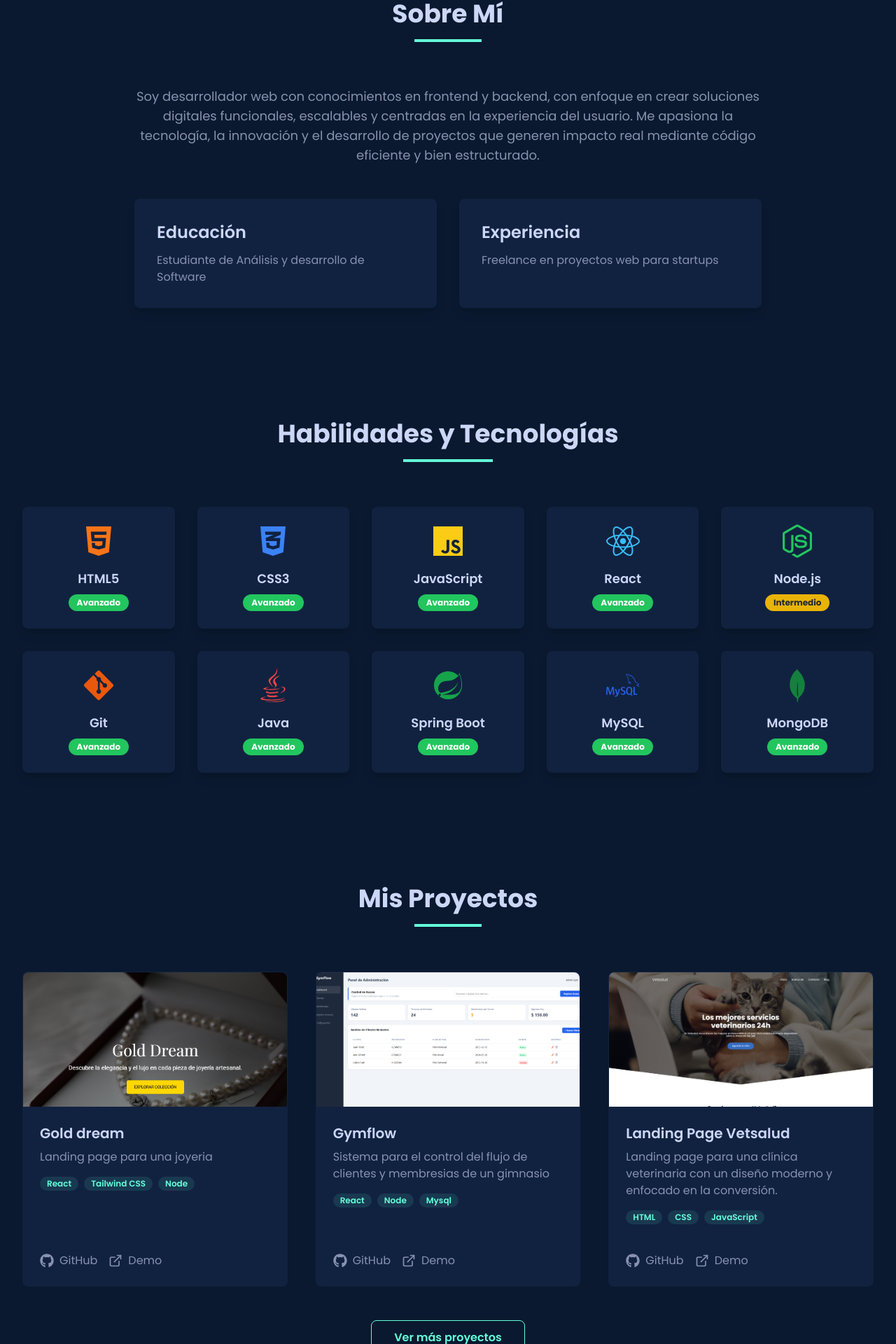
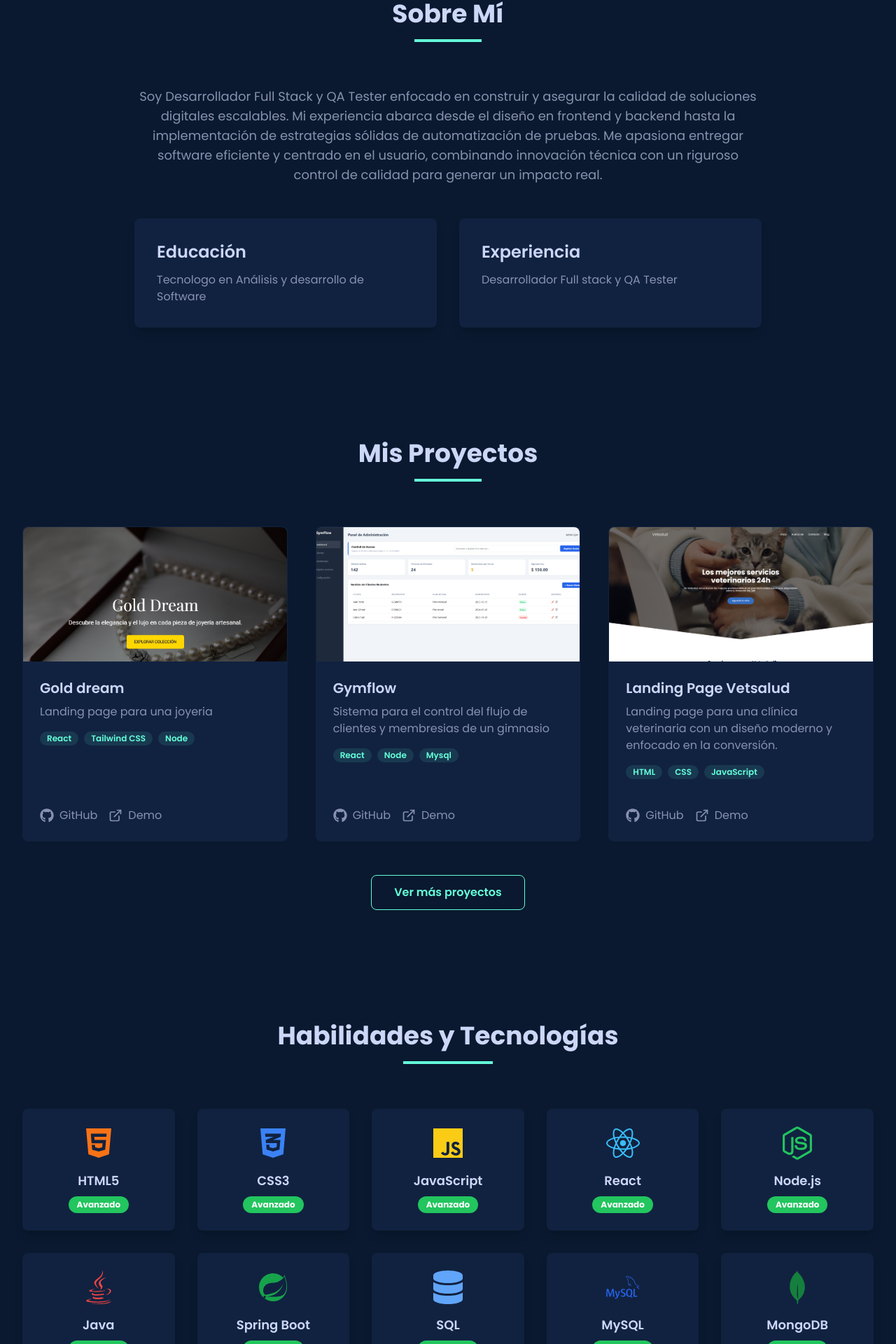
Before and after one commit to Tony2908/Portafolio-web, a React (Vite) app: page / in a window 1280 px wide. Shown: the part 880-2800 px from the top of the page at 70% size. Built offline with nearby package versions, Linux system fonts and the light colour scheme.

Commit message:
Feat: agregar nuevas habilidades de QA y Dev, y ajustar orden de secciones

```diff
--- a/src/App.jsx
+++ b/src/App.jsx
@@ -3,8 +3,8 @@ import { motion } from 'framer-motion';
 import Header from './components/Header';
 import Hero from './components/Hero';
 import About from './components/About';
+import Projects from './components/Projects';
 import Skills from './components/Skills';
-import Projects from './components/Projects';
 import Contact from './components/Contact';
 import Footer from './components/Footer';
 
@@ -14,8 +14,8 @@ function App() {
       <Header />
       <Hero />
       <About />
+      <Projects />
       <Skills />
-      <Projects />
       <Contact />
       <Footer />
     </div>
--- a/src/components/About.jsx
+++ b/src/components/About.jsx
@@ -24,8 +24,7 @@ const About = () => {
         >
           {/* --- CAMBIO 2: Color del párrafo principal --- */}
           <p className="text-lg text-dark-text mb-12">
-            Soy desarrollador web con conocimientos en frontend y backend, con enfoque en crear soluciones digitales funcionales, escalables y centradas en la experiencia del usuario.
-            Me apasiona la tecnología, la innovación y el desarrollo de proyectos que generen impacto real mediante código eficiente y bien estructurado.
+           Soy Desarrollador Full Stack y QA Tester enfocado en construir y asegurar la calidad de soluciones digitales escalables. Mi experiencia abarca desde el diseño en frontend y backend hasta la implementación de estrategias sólidas de automatización de pruebas. Me apasiona entregar software eficiente y centrado en el usuario, combinando innovación técnica con un riguroso control de calidad para generar un impacto real.
           </p>
 
           {/* --- CAMBIO 3: Tarjetas para Educación y Experiencia --- */}
@@ -33,13 +32,13 @@ const About = () => {
             {/* Tarjeta de Educación */}
             <div className="bg-card p-8 rounded-lg shadow-lg text-left">
               <h3 className="text-2xl font-semibold mb-3 text-light-text">Educación</h3>
-              <p className="text-dark-text">Estudiante de Análisis y desarrollo de Software</p>
+              <p className="text-dark-text">Tecnologo en Análisis y desarrollo de Software</p>
             </div>
 
             {/* Tarjeta de Experiencia */}
             <div className="bg-card p-8 rounded-lg shadow-lg text-left">
               <h3 className="text-2xl font-semibold mb-3 text-light-text">Experiencia</h3>
-              <p className="text-dark-text">Freelance en proyectos web para startups</p>
+              <p className="text-dark-text">Desarrollador Full stack y QA Tester</p>
             </div>
           </div>
         </motion.div>
--- a/src/components/Hero.jsx
+++ b/src/components/Hero.jsx
@@ -67,7 +67,7 @@ const Hero = () => {
           <div className="text-xl mb-8 max-w-2xl mx-auto text-dark-text">
             <Typewriter
               options={{
-                strings: ['Desarrollador Web.', 'Apasionado por la tecnología.', 'Creador de soluciones digitales.'],
+                strings: ['Desarrollador Full Stack.', 'QA Tester.'],
                 autoStart: true,
                 loop: true,
                 delay: 70,
--- a/src/components/Skills.jsx
+++ b/src/components/Skills.jsx
@@ -1,7 +1,7 @@
 import React from 'react';
 import { motion } from 'framer-motion';
-import { FaHtml5, FaCss3Alt, FaJs, FaReact, FaNodeJs, FaGitAlt, FaJava } from 'react-icons/fa';
-import { SiMysql, SiMongodb } from 'react-icons/si';
+import { FaHtml5, FaCss3Alt, FaJs, FaReact, FaNodeJs, FaGitAlt, FaJava, FaDatabase, FaTheaterMasks } from 'react-icons/fa';
+import { SiMysql, SiMongodb, SiAppium, SiJenkins, SiPostman } from 'react-icons/si';
 import { BiLogoSpringBoot } from 'react-icons/bi';
 
 const Skills = () => {
@@ -10,12 +10,17 @@ const Skills = () => {
     { name: 'CSS3', icon: <FaCss3Alt className="text-blue-500" />, level: 'Avanzado' },
     { name: 'JavaScript', icon: <FaJs className="text-yellow-400" />, level: 'Avanzado' },
     { name: 'React', icon: <FaReact className="text-sky-400" />, level: 'Avanzado' },
-    { name: 'Node.js', icon: <FaNodeJs className="text-green-500" />, level: 'Intermedio' },
-    { name: 'Git', icon: <FaGitAlt className="text-orange-600" />, level: 'Avanzado' },
+    { name: 'Node.js', icon: <FaNodeJs className="text-green-500" />, level: 'Avanzado' },
     { name: 'Java', icon: <FaJava className="text-red-500" />, level: 'Avanzado' },
     { name: 'Spring Boot', icon: <BiLogoSpringBoot className="text-green-600" />, level: 'Avanzado' },
+    { name: 'SQL', icon: <FaDatabase className="text-blue-400" />, level: 'Avanzado' },
     { name: 'MySQL', icon: <SiMysql className="text-blue-600" />, level: 'Avanzado' },
     { name: 'MongoDB', icon: <SiMongodb className="text-green-700" />, level: 'Avanzado' },
+    { name: 'Playwright', icon: <FaTheaterMasks className="text-emerald-400" />, level: 'Avanzado' },
+    { name: 'Appium', icon: <SiAppium className="text-purple-500" />, level: 'Avanzado' },
+    { name: 'Postman', icon: <SiPostman className="text-orange-500" />, level: 'Avanzado' },
+    { name: 'Jenkins', icon: <SiJenkins className="text-red-500" />, level: 'Avanzado' },
+    { name: 'Git', icon: <FaGitAlt className="text-orange-600" />, level: 'Avanzado' },
   ];
 
   const cardVariants = {
@@ -50,9 +55,8 @@ const Skills = () => {
               <div className="text-5xl mb-4">{skill.icon}</div>
               {/* --- CAMBIO 4: Colores del texto dentro de la tarjeta --- */}
               <h3 className="text-lg font-semibold text-light-text">{skill.name}</h3>
-              <span className={`mt-2 px-3 py-1 text-xs font-bold rounded-full ${
-                skill.level === 'Avanzado' ? 'bg-green-500 text-white' : 'bg-yellow-500 text-gray-800'
-              }`}>
+              <span className={`mt-2 px-3 py-1 text-xs font-bold rounded-full ${skill.level === 'Avanzado' ? 'bg-green-500 text-white' : 'bg-yellow-500 text-gray-800'
+                }`}>
                 {skill.level}
               </span>
             </motion.div>
```
